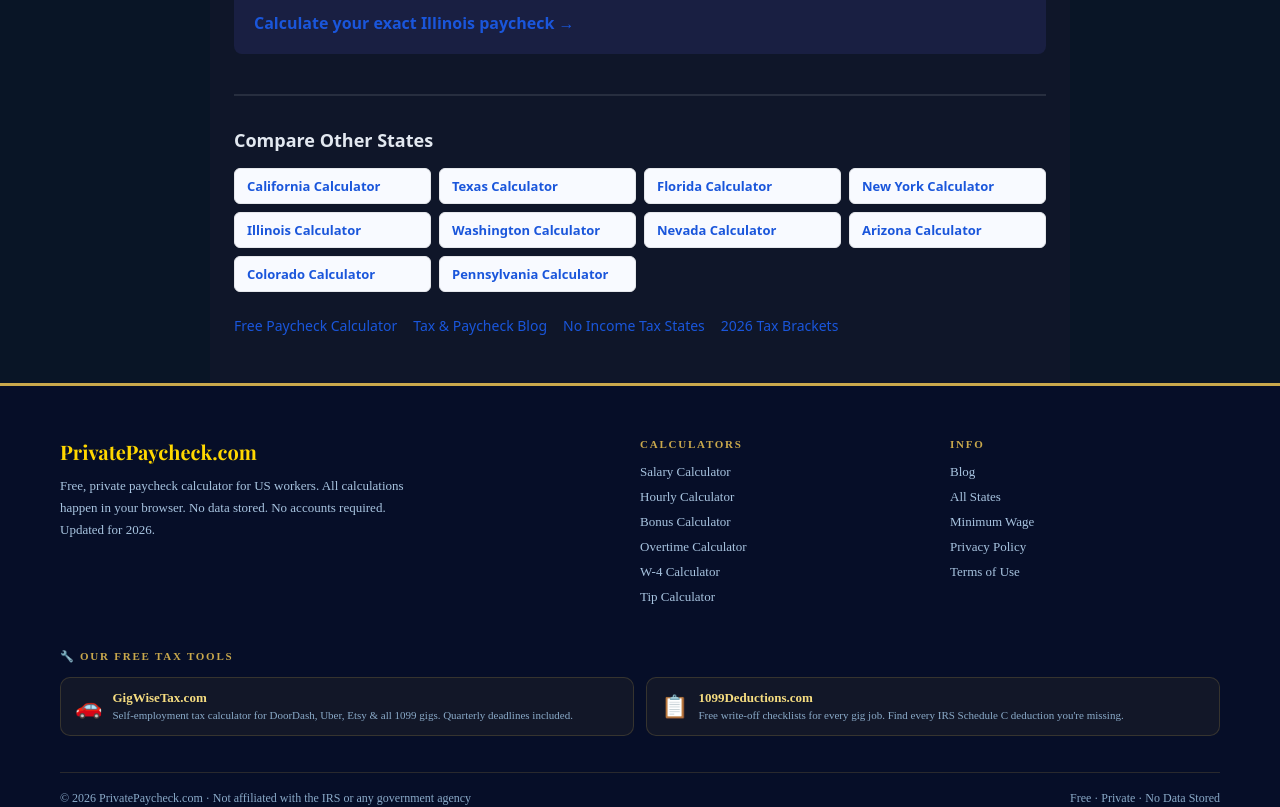
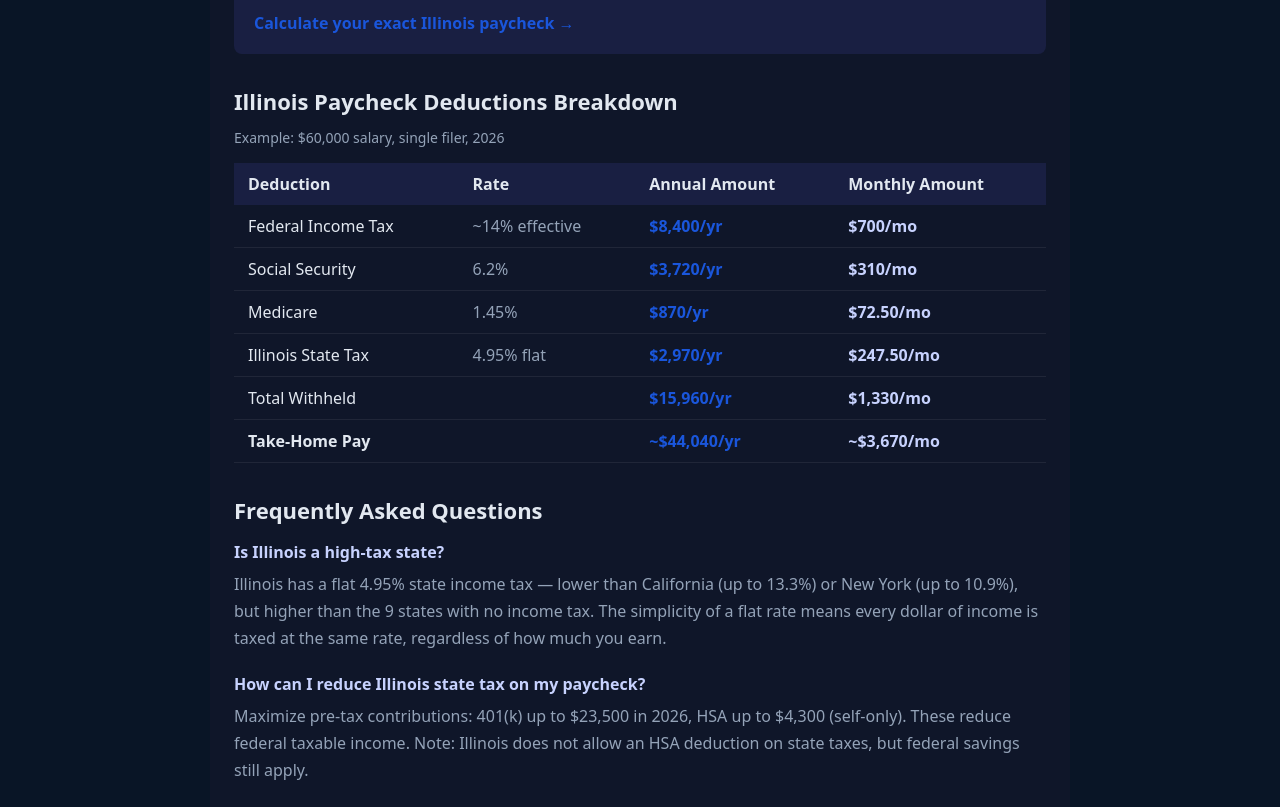
Before and after one commit to devqrcraft-ui/privatepaycheck, a Next.js app: page /illinois-paycheck-calculator in a window 1280 px wide. Shown: the part 900-1707 px from the top of the page. Built offline with nearby package versions, Linux system fonts and the light colour scheme.

Commit message:
feat: NY + IL deductions breakdown table + FAQ sections

```diff
--- a/src/app/illinois-paycheck-calculator/page.tsx
+++ b/src/app/illinois-paycheck-calculator/page.tsx
@@ -54,6 +54,42 @@ export default function Page() {
         <a href="/" style={{ color: '#1a56db', fontWeight: 700 }}>Calculate your exact Illinois paycheck →</a>
       </div>
 
+      <h2 style={{ fontSize: 22, fontWeight: 800, marginBottom: 12 }}>Illinois Paycheck Deductions Breakdown</h2>
+      <p style={{ fontSize: 14, color: '#94a3b8', marginBottom: 16 }}>Example: $60,000 salary, single filer, 2026</p>
+      <div style={{ overflowX: 'auto' as const, marginBottom: 32 }}><table style={{ width: '100%', borderCollapse: 'collapse' as const, minWidth: 480 }}>
+        <thead><tr style={{ background: 'rgba(99,102,241,0.12)' }}>
+          <th style={{ padding: '10px 14px', textAlign: 'left' as const }}>Deduction</th>
+          <th style={{ padding: '10px 14px', textAlign: 'left' as const }}>Rate</th>
+          <th style={{ padding: '10px 14px', textAlign: 'left' as const }}>Annual Amount</th>
+          <th style={{ padding: '10px 14px', textAlign: 'left' as const }}>Monthly Amount</th>
+        </tr></thead>
+        <tbody>
+          {[
+            ['Federal Income Tax','~14% effective','$8,400/yr','$700/mo'],
+            ['Social Security','6.2%','$3,720/yr','$310/mo'],
+            ['Medicare','1.45%','$870/yr','$72.50/mo'],
+            ['Illinois State Tax','4.95% flat','$2,970/yr','$247.50/mo'],
+            ['Total Withheld','','$15,960/yr','$1,330/mo'],
+            ['Take-Home Pay','','~$44,040/yr','~$3,670/mo'],
+          ].map(([label, rate, annual, monthly]) => (
+            <tr key={label} style={{ borderBottom: '1px solid rgba(255,255,255,0.07)', fontWeight: label === 'Take-Home Pay' ? 800 : 400 }}>
+              <td style={{ padding: '10px 14px', color: '#e2e8f0' }}>{label}</td>
+              <td style={{ padding: '10px 14px', color: '#94a3b8' }}>{rate}</td>
+              <td style={{ padding: '10px 14px', color: '#1a56db', fontWeight: 600 }}>{annual}</td>
+              <td style={{ padding: '10px 14px', color: '#c7d2fe', fontWeight: 600 }}>{monthly}</td>
+            </tr>
+          ))}
+        </tbody>
+      </table></div>
+
+      <h2 style={{ fontSize: 22, fontWeight: 800, marginBottom: 16 }}>Frequently Asked Questions</h2>
+      <div style={{ marginBottom: 32 }}>
+        <h3 style={{ fontSize: 16, fontWeight: 700, marginBottom: 8, color: '#c7d2fe' }}>Is Illinois a high-tax state?</h3>
+        <p style={{ color: '#94a3b8', lineHeight: 1.7, marginBottom: 20 }}>Illinois has a flat 4.95% state income tax — lower than California (up to 13.3%) or New York (up to 10.9%), but higher than the 9 states with no income tax. The simplicity of a flat rate means every dollar of income is taxed at the same rate, regardless of how much you earn.</p>
+        <h3 style={{ fontSize: 16, fontWeight: 700, marginBottom: 8, color: '#c7d2fe' }}>How can I reduce Illinois state tax on my paycheck?</h3>
+        <p style={{ color: '#94a3b8', lineHeight: 1.7 }}>Maximize pre-tax contributions: 401(k) up to $23,500 in 2026, HSA up to $4,300 (self-only). These reduce federal taxable income. Note: Illinois does not allow an HSA deduction on state taxes, but federal savings still apply.</p>
+      </div>
+
       <div style={{ borderTop: '2px solid rgba(255,255,255,0.1)', marginTop: 40, paddingTop: 32 }}>
         <h2 style={{ fontSize: 18, fontWeight: 800, marginBottom: 16 }}>Compare Other States</h2>
         <div style={{ display: 'grid', gridTemplateColumns: 'repeat(auto-fill,minmax(180px,1fr))', gap: 8, marginBottom: 24 }}>
```
